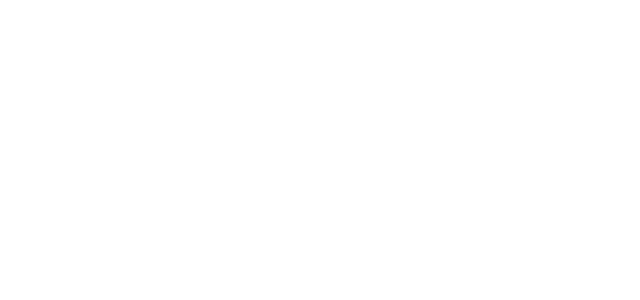
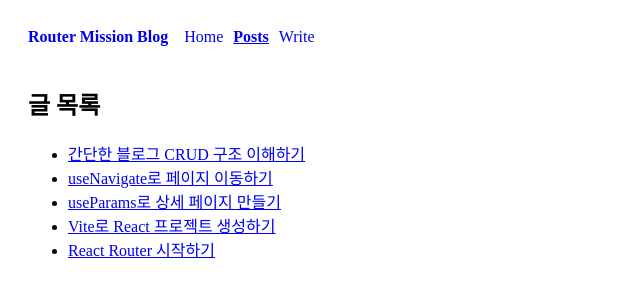
Before and after one commit to yoonji220/ajax-router-mission_20260629, a React (Vite) app: page /posts in a window 1280 px wide. Before the commit this address had no page. Shown: the top 300 px of the page, without its empty margins (0-640 px from the left). Built offline with nearby package versions, Linux system fonts and the light colour scheme; the HTML template or start-up script is replaced by a standard one.

Commit message:
feat: add Posts component and integrate into routing

```diff
--- a/src/App.jsx
+++ b/src/App.jsx
@@ -3,6 +3,7 @@
 import { Routes, Route } from "react-router";
 import Layout from "./components/Layout";
 import Home from "./pages/Home";
+import Posts from "./pages/Posts";
 
 function App() {
   const [posts, setPosts] = useState([]);
@@ -49,7 +50,8 @@
       <Routes>
         <Route path="/" element={<Layout loaded={loaded} />}>
           <Route index element={<Home posts={posts} />} />
-          {/* <Route path="posts" element={<Posts posts={posts} />} />
+          <Route path="posts" element={<Posts posts={posts} />} />
+          {/*
         <Route
           path="posts/:id"
           element={<PostDetail posts={} onDelete={}/>}
--- a/src/pages/Posts.jsx
+++ b/src/pages/Posts.jsx
@@ -0,0 +1,24 @@
+import { Link } from "react-router";
+export default function Posts({ posts }) {
+  const sorted = [...posts].sort(
+    (a, b) => new Date(b.createdAt) - new Date(a.createdAt),
+  );
+  return (
+    <section>
+      <h2>글 목록</h2>
+      {posts.length === 0 ? (
+        <>
+          <p>글이 없습니다.</p>
+        </>
+      ) : (
+        <ul>
+          {sorted.map(p => (
+            <li>
+              <Link to={`/post/${p.id}`}>{p.title}</Link>
+            </li>
+          ))}
+        </ul>
+      )}
+    </section>
+  );
+}
```
